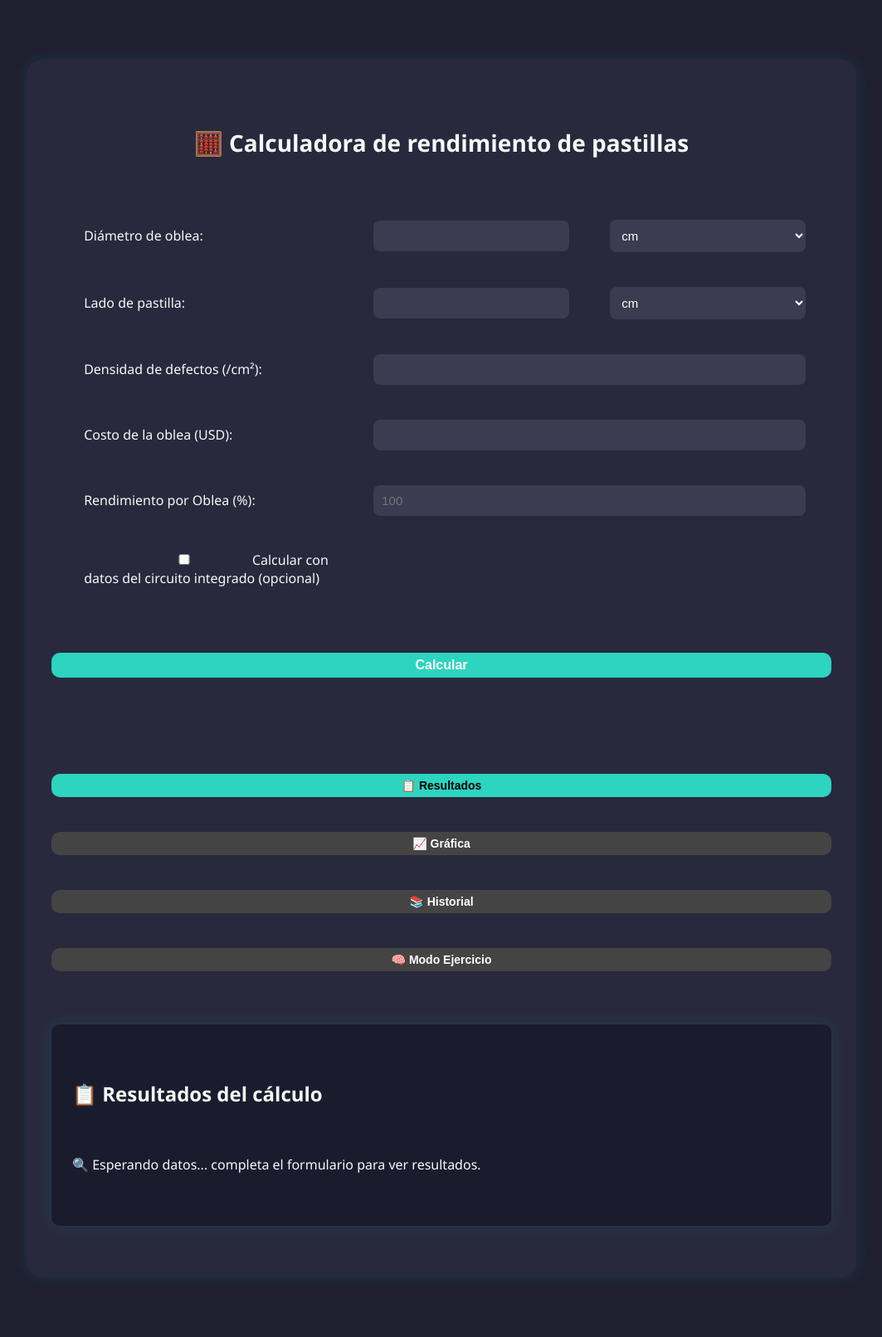
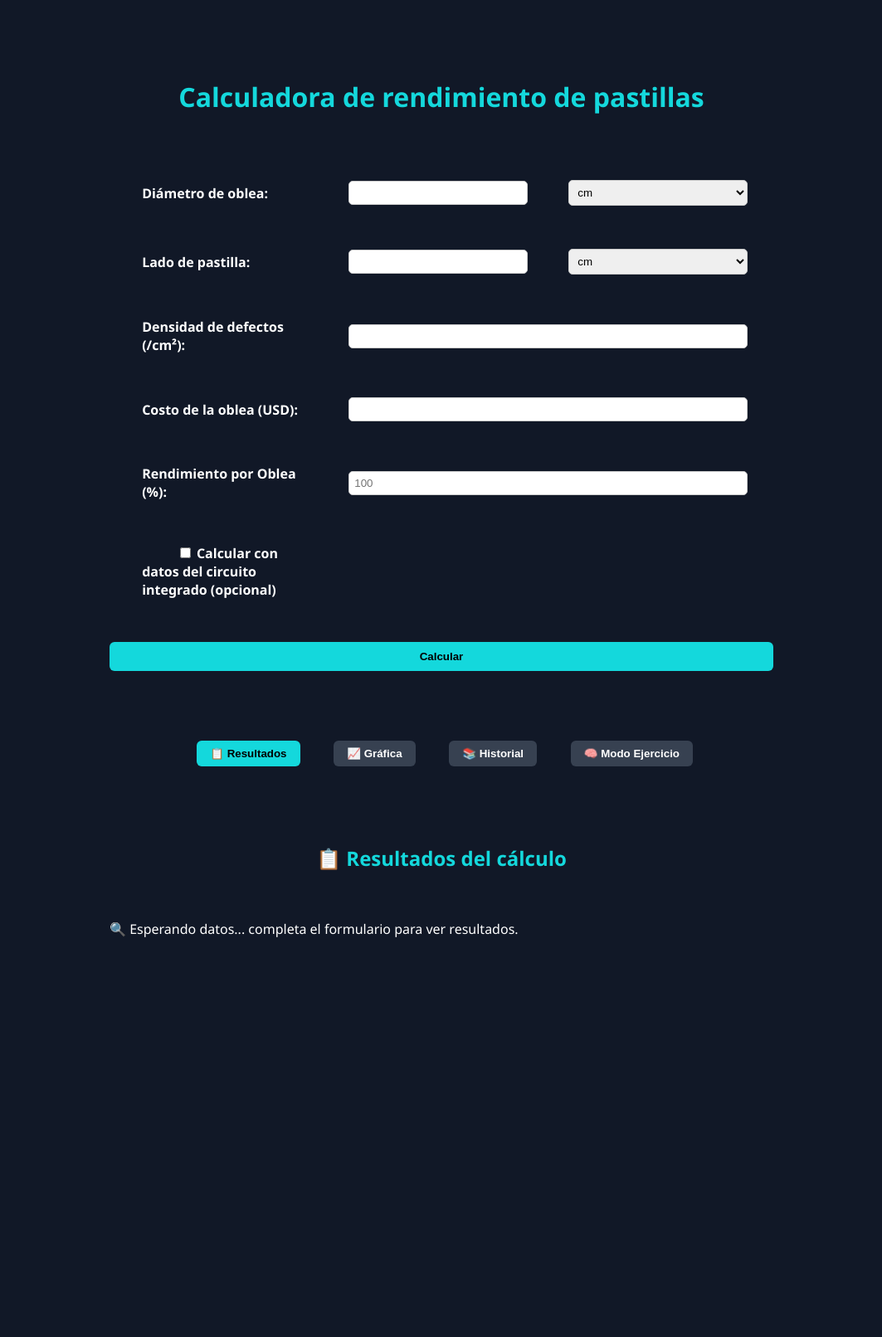
Before and after one commit to RodrigoPP05/calculadora_pastillas, a Flask app: page / in a window 1280 px wide. Shown: the whole page at 83% size, without its empty margins (108-1171 px from the left). After the commit the page ends 1130 px from the top, so only its background shows below. Run offline with Flask 3, Linux system fonts and the light colour scheme; some libraries are stand-ins or nearby versions.

Commit message:
Update style.css

```diff
--- a/static/style.css
+++ b/static/style.css
@@ -1,204 +1,160 @@
-/* ========== ESTILO BASE: Escritorio ========== */
-html, body {
-  background: #1f1f2f;
-  color: #f8f8f8;
-  font-family: 'Segoe UI', sans-serif;
+/* Estilo general */
+body {
+  font-family: 'Segoe UI', Tahoma, Geneva, Verdana, sans-serif;
   margin: 0;
   padding: 0;
-  height: 100%;
+  background-color: #111827;
+  color: white;
 }
 
 .container {
-  background: #29293d;
-  padding: 40px 30px;
-  border-radius: 20px;
-  max-width: 1000px;
-  width: 100%;
-  box-sizing: border-box;
-  box-shadow: 0 0 20px rgba(0, 255, 255, 0.1);
-  margin: 50px auto; /* Centra el contenedor en la página */
+  max-width: 800px;
+  margin: 0 auto;
+  padding: 30px 20px;
 }
 
-h1 {
+h1, h2 {
+  color: #14d8dc;
   text-align: center;
-  margin-bottom: 30px;
-  font-size: 28px;
-  width: 100%;
-}
-h1::before {
-  content: "🧮 ";
+  margin-bottom: 20px;
 }
 
+/* Formulario */
 .formulario {
-  margin-bottom: 30px;
+  display: flex;
+  flex-direction: column;
+  gap: 15px;
 }
 
 .campo {
-  margin-bottom: 20px;
   display: flex;
+  align-items: center;
   gap: 10px;
-  align-items: center;  /* Alinea verticalmente label e input */
   flex-wrap: wrap;
 }
 
 .campo label {
-  flex-basis: 300px;     /* Ancho fijo para etiquetas */
-  flex-shrink: 0;
+  width: 200px;
+  font-weight: bold;
+  color: white;
 }
 
 .campo input,
 .campo select {
-  flex: 1;               /* El input ocupa el espacio restante */
-  padding: 10px;
-  border-radius: 8px;
-  border: none;
-  font-size: 15px;
-  background-color: #3b3b51;
-  color: white;
-  min-width: 150px;
+  flex: 1;
+  padding: 6px;
+  border-radius: 5px;
+  border: 1px solid #ccc;
 }
 
-
-/* ========== BOTÓN BASE ========== */
+/* Botón */
 button {
-  background: #2dd4bf;
+  padding: 10px 20px;
+  background-color: #14d8dc;
+  color: #000;
   border: none;
-  color: white;
-  padding: 6px 15px;
-  font-size: 16px;
+  border-radius: 6px;
   font-weight: bold;
-  border-radius: 10px;
-  width: 100%;
   cursor: pointer;
-  margin-top: 15px;
-  transition: background 0.3s ease;
+  transition: 0.3s ease;
 }
 
 button:hover {
-  background: #1cc8ad;
+  background-color: #0ea5e9;
 }
 
-/* ========== TABS ========== */
+/* Tabs */
 .tabs {
   display: flex;
-  justify-content: space-around;
-  margin-top: 10px;
-  margin-bottom: 10px;
+  justify-content: center;
+  gap: 10px;
+  margin-top: 25px;
   flex-wrap: wrap;
-  gap: 10px;
 }
 
 .tab-btn {
-  background: #444;
+  padding: 8px 16px;
+  background-color: #374151;
   border: none;
-  padding: 6px 10px;
-  margin: 0px;
-  border-radius: 10px;
+  border-radius: 6px;
   color: white;
   cursor: pointer;
-  font-weight: 600;
-  font-size: 14px;
-  transition: background 0.3s ease;
-  display: flex;
-  align-items: center;
-  gap: 4px;
-  flex-grow: 1;
-  justify-content: center;
+  transition: background-color 0.3s ease;
+}
+
+.tab-btn:hover {
+  background-color: #4b5563;
 }
 
 .tab-btn.active {
-  background: #2dd4bf;
-  color: black;
+  background-color: #14d8dc;
+  color: #000;
 }
 
-.tab-btn:hover {
-  background: #666;
-}
-
-/* ========== TAB CONTENT ========== */
+/* Contenido de cada pestaña */
 .tab-content {
   display: none;
-  background: #1b1b2e;
-  padding: 25px;
-  border-radius: 10px;
-  overflow: auto;
-  width: 100%;
-  box-sizing: border-box;
-  animation: fade-in-tab 0.3s ease-in-out;
-  box-shadow: 0 0 20px rgba(0, 255, 255, 0.1);
+  margin-top: 30px;
 }
 
 .tab-content.active {
   display: block;
 }
 
-/* ========== PLOT & TABLA ========== */
-#graficoChart-container {
-  position: relative;
+/* Tabla de historial */
+table {
   width: 100%;
-  height: 400px;
-}
-canvas#graficoChart {
-  width: 100% !important;
-  height: 100% !important;
+  border-collapse: collapse;
+  margin-top: 15px;
+  background-color: #1f2937;
 }
 
-#tabla-historial {
-  width: 100%;
-  border-collapse: collapse;
-  margin-top: 10px;
-  font-size: 15px;
+table th,
+table td {
+  border: 1px solid #374151;
+  padding: 8px;
+  text-align: center;
   color: white;
 }
 
-#tabla-historial th,
-#tabla-historial td {
-  border: 1px solid #555;
-  padding: 8px;
-  text-align: center;
+table th {
+  background-color: #111827;
+  font-weight: bold;
 }
 
-#tabla-historial th {
-  background-color: #374151;
-  color: #14d8dc;
-}
-
-/* ========== SPLASH SCREEN ========== */
+/* Splash screen */
 #custom-splash {
   position: fixed;
+  z-index: 9999;
+  background-color: #111827;
+  color: white;
   top: 0;
   left: 0;
-  width: 100vw;
-  height: 100vh;
-  background-color: #0f172a;
-  color: white;
-  z-index: 9999;
+  right: 0;
+  bottom: 0;
   display: flex;
   flex-direction: column;
   justify-content: center;
   align-items: center;
-  transition: opacity 0.5s ease-in-out;
+  font-size: 1.2rem;
+  transition: opacity 0.5s ease-out;
 }
 
 .spinner {
-  width: 70px;
-  height: 70px;
-  border: 8px solid rgba(255, 255, 255, 0.3);
-  border-top: 8px solid #14d8dc;
+  border: 4px solid #14d8dc;
+  border-top: 4px solid transparent;
   border-radius: 50%;
+  width: 40px;
+  height: 40px;
   animation: spin 1s linear infinite;
-  margin-bottom: 20px;
-}
-
-/* ========== ANIMACIONES ========== */
-@keyframes fade-in-tab {
-  from { opacity: 0; transform: translateY(10px); }
-  to { opacity: 1; transform: translateY(0); }
+  margin-bottom: 10px;
 }
 
 @keyframes spin {
-  to { transform: rotate(360deg); }
+  0% { transform: rotate(0deg); }
+  100% { transform: rotate(360deg); }
 }
+
 
 /* ========== RESPONSIVE: MÓVILES ========== */
 @media (max-width: 600px) {
```
